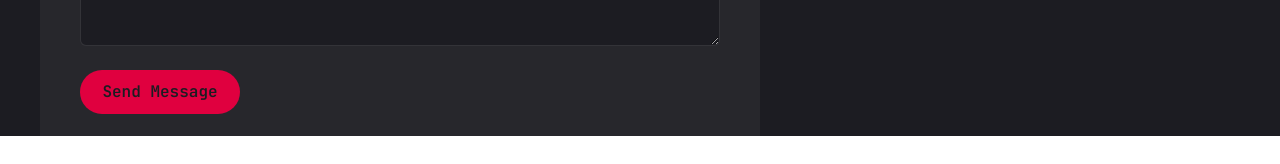
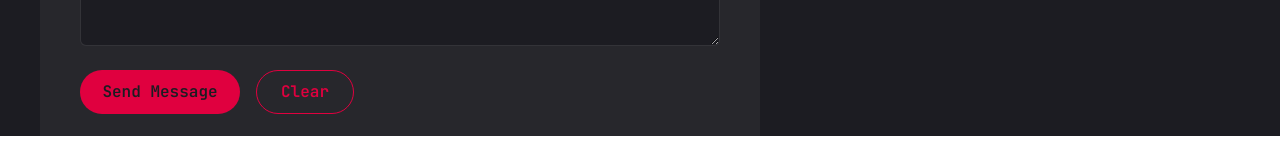
Before and after one commit to Andresc06/portfolio-project, a Next.js app: page /contact in a window 1280 px wide. Shown: the part 664-828 px from the top of the page. Built offline with nearby package versions, Linux system fonts and the light colour scheme.

Commit message:
Fix contact form submission and email functionality; add nodemailer dependency and improve success message handling.

```diff
--- /dev/null
+++ b/app/api/contact/route.js
@@ -0,0 +1,64 @@
+import { NextResponse } from 'next/server';
+import nodemailer from 'nodemailer';
+
+export async function POST(request) {
+  try {
+    const formData = await request.formData();
+
+    const firstName = formData.get('firstName')?.toString().trim() || '';
+    const lastName = formData.get('lastName')?.toString().trim() || '';
+    const email = formData.get('email')?.toString().trim() || '';
+    const phone = formData.get('phone')?.toString().trim() || '';
+    const message = formData.get('message')?.toString().trim() || '';
+
+    if (!firstName || !lastName || !email || !message) {
+      return NextResponse.json({ error: 'All required fields must be filled' }, { status: 400 });
+    }
+
+    const emailRegex = /^[^\s@]+@[^\s@]+\.[^\s@]+$/;
+    if (!emailRegex.test(email)) {
+      return NextResponse.json({ error: 'Invalid email address' }, { status: 400 });
+    }
+
+    const transporter = nodemailer.createTransport({
+      host: 'smtp.gmail.com',
+      port: 465,
+      secure: true,
+      auth: {
+        user: process.env.EMAIL_USER,
+        pass: process.env.EMAIL_PASS,
+      },
+    });
+
+    const mailOptions = {
+      from: process.env.EMAIL_USER, // Ensure the sender is the configured email
+      replyTo: email, // Reply to the user's email
+      to: 'andrescontreras370@gmail.com',
+      subject: `Portfolio Contact: Message from ${firstName} ${lastName}`,
+      text: `
+Name: ${firstName} ${lastName}
+Email: ${email}
+Phone: ${phone || 'Not provided'}
+
+Message:
+${message}
+      `,
+      html: `
+        <h3>New Contact Form Submission</h3>
+        <p><strong>Name:</strong> ${firstName} ${lastName}</p>
+        <p><strong>Email:</strong> ${email}</p>
+        <p><strong>Phone:</strong> ${phone || 'Not provided'}</p>
+        <p><strong>Message:</strong></p>
+        <p>${message.replace(/\n/g, '<br>')}</p>
+      `,
+    };
+
+    await transporter.sendMail(mailOptions);
+
+    return NextResponse.json({ message: 'Message sent successfully' });
+
+  } catch (error) {
+    console.error('Error sending email:', error);
+    return NextResponse.json({ error: 'Internal server error' }, { status: 500 });
+  }
+}
--- a/app/contact/page.jsx
+++ b/app/contact/page.jsx
@@ -3,6 +3,7 @@
 import { Button } from "@/components/ui/button";
 import { Input } from "@/components/ui/input";
 import { Textarea } from "@/components/ui/textarea";
+import { useState, useRef } from "react";
 
 import { FaPhoneAlt, FaEnvelope, FaMapMarkerAlt } from "react-icons/fa";
 
@@ -22,12 +23,72 @@ const info = [
     title: "Location",
     description: "Austin, TX, USA",
   },
-]
+];
 
 import { motion } from "framer-motion";
 
 const Contact = () => {
-  return <motion.section
+  const [isSubmitting, setIsSubmitting] = useState(false);
+  const [message, setMessage] = useState('');
+  const [messageType, setMessageType] = useState('');
+  const formRef = useRef(null);
+
+  const clearForm = () => {
+    if (formRef.current) {
+      formRef.current.reset();
+    }
+    setMessage('');
+    setMessageType('');
+  };
+
+  const handleSubmit = async (e) => {
+    e.preventDefault();
+    setIsSubmitting(true);
+    setMessage('');
+
+    const formData = new FormData(e.target);
+
+    const firstName = formData.get('firstName')?.toString().trim();
+    const lastName = formData.get('lastName')?.toString().trim();
+    const email = formData.get('email')?.toString().trim();
+    const messageText = formData.get('message')?.toString().trim();
+
+    console.log('Form Data:', { firstName, lastName, email, messageText }); // Debugging log
+
+    if (!firstName || !lastName || !email || !messageText) {
+      setMessage('All required fields must be filled.');
+      setMessageType('error');
+      setIsSubmitting(false);
+      return;
+    }
+
+    try {
+      const response = await fetch('/api/contact', {
+        method: 'POST',
+        body: formData,
+      });
+
+      const result = await response.json();
+
+      if (response.ok) {
+        setMessage('Your message was sent successfully!');
+        setMessageType('success');
+        window.alert('Thank you for your message! I will get back to you soon.');
+        clearForm();
+      } else {
+        setMessage(result.error || 'Something went wrong. Please try again.');
+        setMessageType('error');
+      }
+    } catch (error) {
+      setMessage('Sorry, your message could not be sent. Please try again.');
+      setMessageType('error');
+    } finally {
+      setIsSubmitting(false);
+    }
+  };
+
+  return (
+    <motion.section
       initial={{ opacity: 0 }}
       animate={{
         opacity: 1,
@@ -39,22 +100,48 @@ const Contact = () => {
         <div className="flex flex-col xl:flex-row gap-[30px]">
           {/* form */}
           <div className="xl:w-[60%] order-2 xl:order-none">
-          <form className="flex flex-col gap-6 p-10 bg-[#27272c] rounded-xl">
+            <form
+              ref={formRef}
+              onSubmit={handleSubmit}
+              className="flex flex-col gap-6 p-10 bg-[#27272c] rounded-xl"
+            >
               <h3 className="text-4xl text-accent">Let's work together</h3>
               <p className="text-white/60 text-justify max-w-full break-words">
                 I'm always excited to collaborate on new projects. I'd love to hear from you. Let's discuss how we can work together to create something amazing.
               </p>
-            {/* input fields */}
+
+              {message && (
+                <div
+                  className={`p-3 rounded-md ${
+                    messageType === 'success'
+                      ? 'bg-green-500/20 text-green-400 border border-green-500/30'
+                      : 'bg-red-500/20 text-red-400 border border-red-500/30'
+                  }`}
+                >
+                  {message}
+                </div>
+              )}
+
               <div className="grid grid-cols-1 md:grid-cols-2 gap-6">
-              <Input required type="firstname" placeholder="First Name" />
-              <Input required type="lastname" placeholder="Last Name" />
-              <Input required type="email" placeholder="Email" />
-              <Input required type="phone" placeholder="Phone" />
+                <Input required name="firstName" type="text" placeholder="First Name" />
+                <Input required name="lastName" type="text" placeholder="Last Name" />
+                <Input required name="email" type="email" placeholder="Email" />
+                <Input name="phone" type="tel" placeholder="Phone" />
               </div>
-            {/* message textarea */}
-            <Textarea required placeholder="Type your message here." className="h-[200px]" />
-            {/* submit button */}
-            <Button className="max-w-40">Send Message</Button>
+              <Textarea
+                required
+                name="message"
+                placeholder="Type your message here."
+                className="h-[200px]"
+              />
+              <div className="flex gap-4">
+                <Button type="submit" disabled={isSubmitting} className="max-w-40">
+                  {isSubmitting ? 'Sending...' : 'Send Message'}
+                </Button>
+                <Button type="button" onClick={clearForm} variant="outline" className="max-w-40">
+                  Clear
+                </Button>
+              </div>
             </form>
           </div>
           {/* contact info */}
@@ -68,16 +155,17 @@ const Contact = () => {
                     </div>
                     <div className="flex-1">
                       <p className="text-white/60">{item.title}</p>
-                    <h3>{item.description}</h3>
+                      <h3 className="text-white">{item.description}</h3>
                     </div>
                   </li>
-              )
+                );
               })}
             </ul>
           </div>
         </div>
       </div>
-  </motion.section>;
+    </motion.section>
+  );
 };
 
 export default Contact;
--- a/package.json
+++ b/package.json
@@ -17,9 +17,11 @@
     "@radix-ui/react-tooltip": "^1.2.8",
     "class-variance-authority": "^0.7.1",
     "clsx": "^2.1.1",
+    "dotenv": "^17.2.1",
     "framer-motion": "^12.23.12",
     "lucide-react": "^0.539.0",
     "next": "15.4.6",
+    "nodemailer": "^7.0.5",
     "react": "19.1.0",
     "react-countup": "^6.5.3",
     "react-dom": "19.1.0",
```
Also changed, not shown: 1 other file (tests, documents, lock files or other folders). Lines whose indentation alone changed are shown as unchanged.
